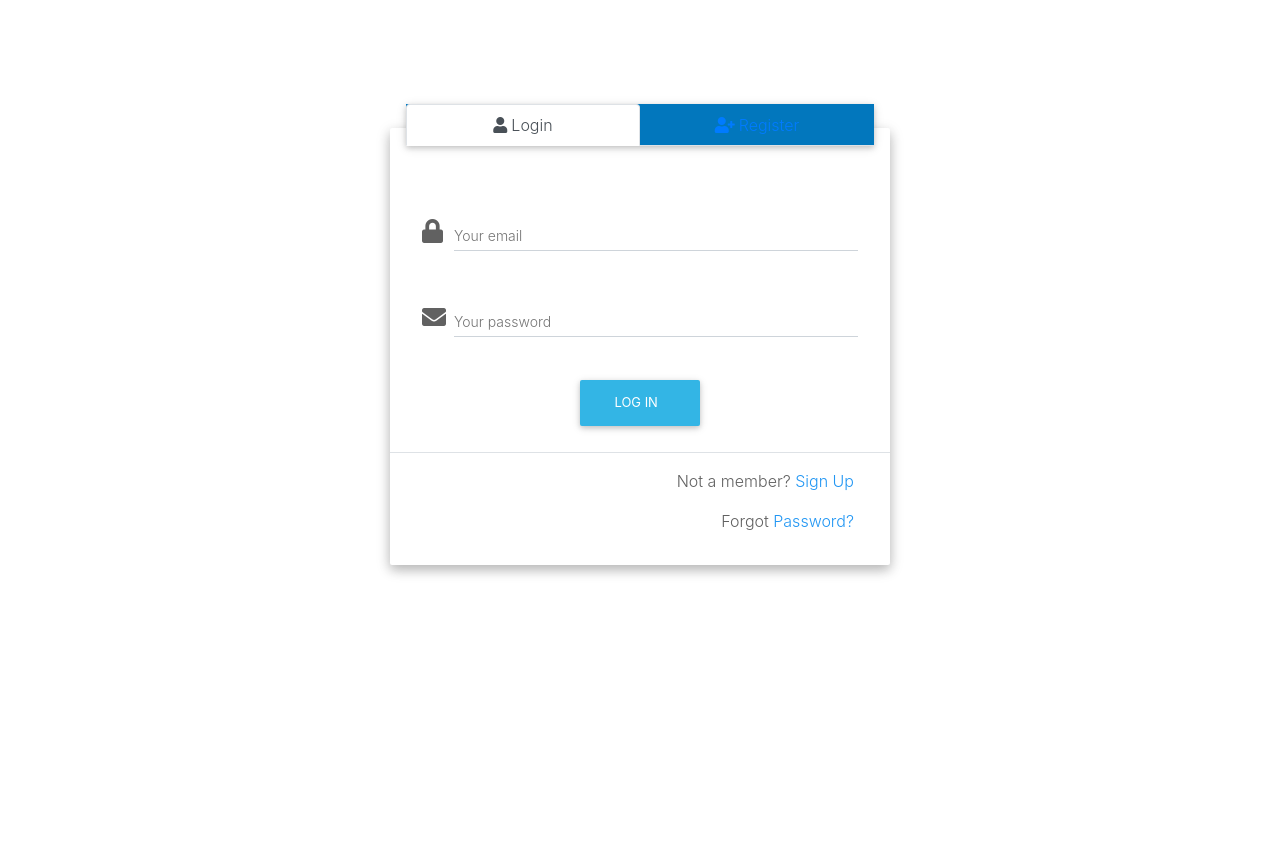
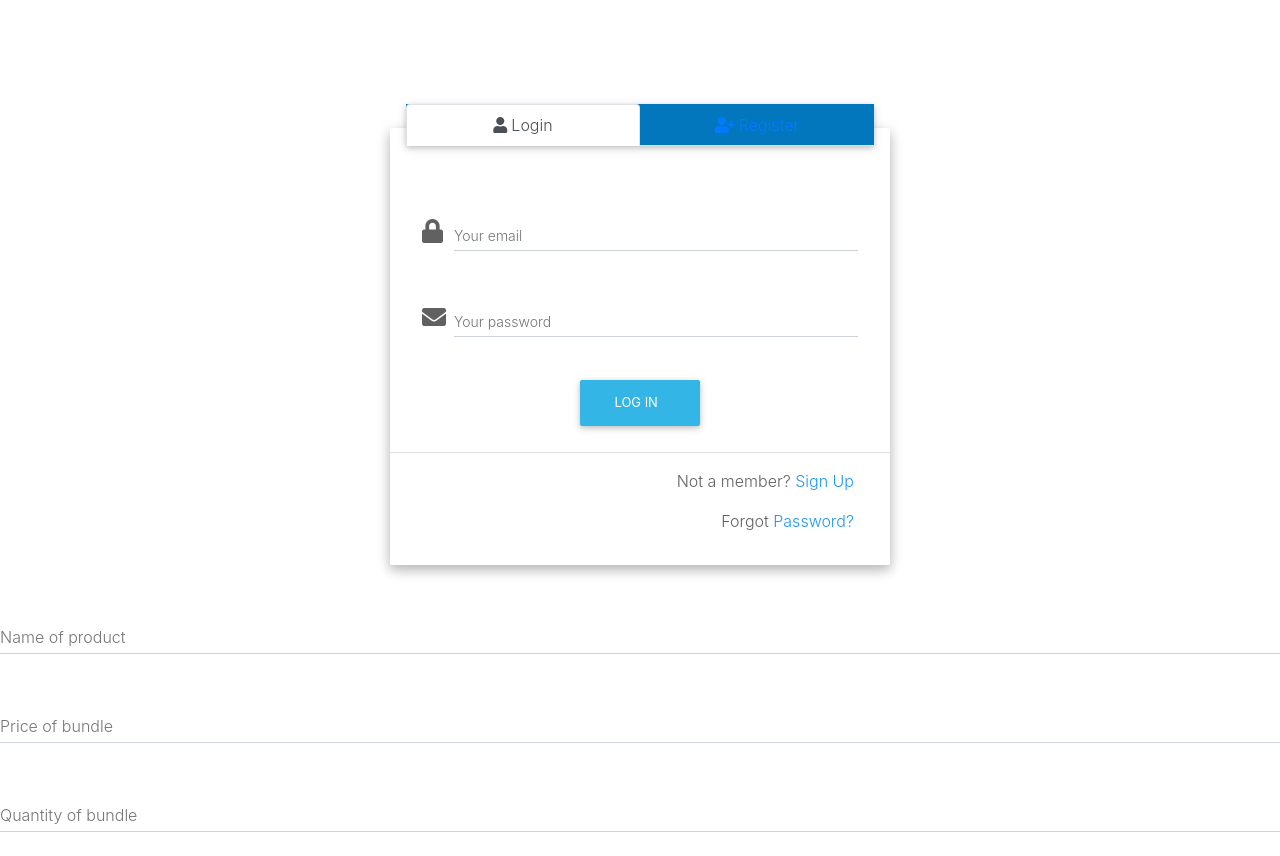
Before and after one commit to AnimeshSinha1309/shopping-webapp, a React (Create React App) app in the folder frontend/: page /create in a window 1280 px wide. Before the commit the page ends 800 px from the top, so only its background shows below. Built offline with nearby package versions, Linux system fonts and the light colour scheme; some icons are missing.

Commit message:
add create product modal

```diff
--- a/frontend/src/App.js
+++ b/frontend/src/App.js
@@ -1,10 +1,14 @@
 import React from "react";
 import "./App.css";
 import Modal from "./Login";
+import CreateModal from "./Create";
 
 function App() {
     return (
-        <Modal></Modal>
+        <React.Fragment>
+            <Modal></Modal>
+            <CreateModal></CreateModal>
+        </React.Fragment>
     );
 }
 
--- /dev/null
+++ b/frontend/src/Create.js
@@ -0,0 +1,30 @@
+import React, { Component } from "react";
+// import PropTypes from "prop-types";
+
+class CreateModal extends Component {
+    render() {
+        return (
+            <form>
+                <div className="md-form form-group mt-5">
+                    <input type="text" id="name" className="form-control" />
+                    <label htmlFor="name">Name of product</label>
+                </div>
+                <div className="md-form form-group mt-5">
+                    <input type="number" id="price" className="form-control" />
+                    <label htmlFor="name">Price of bundle</label>
+                </div>
+                <div className="md-form form-group mt-5">
+                    <input type="number" id="quantity" className="form-control" />
+                    <label htmlFor="name">Quantity of bundle</label>
+                </div>
+            </form>
+        );
+    }
+}
+
+CreateModal.propTypes = {
+
+};
+
+
+export default CreateModal;
--- a/frontend/src/Login.js
+++ b/frontend/src/Login.js
@@ -90,8 +90,8 @@ class Modal extends Component {
                                     <div className="text-center form-sm mt-2">
                                         <button className="btn btn-info">Sign up <i className="fas fa-sign-in ml-1"></i></button>
                                     </div>
+                                </div>
 
-                                </div>
                                 <div className="modal-footer">
                                     <div className="options text-right">
                                         <p className="pt-1">Already have an account? <a href="#" className="blue-text">Log In</a></p>
```
